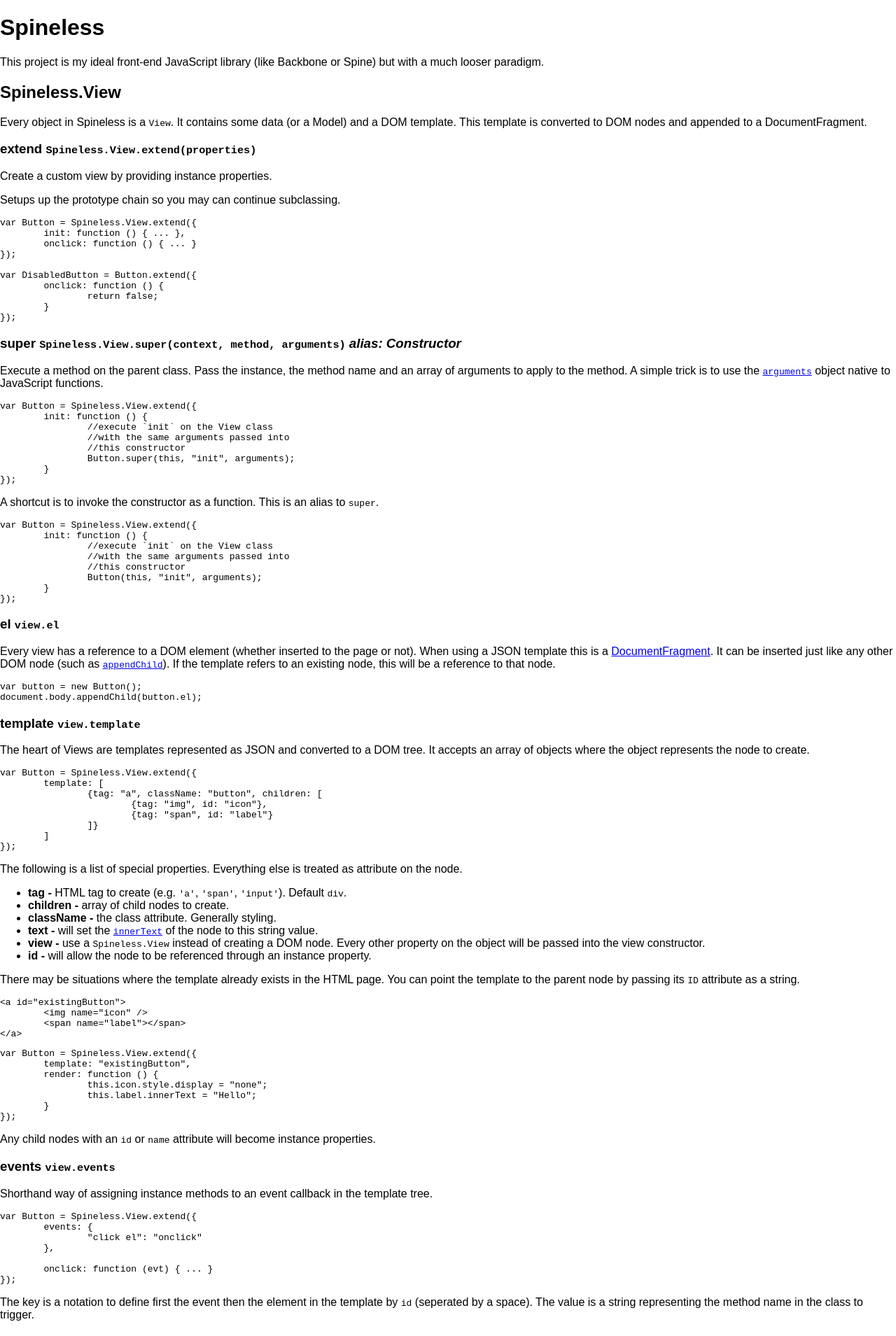
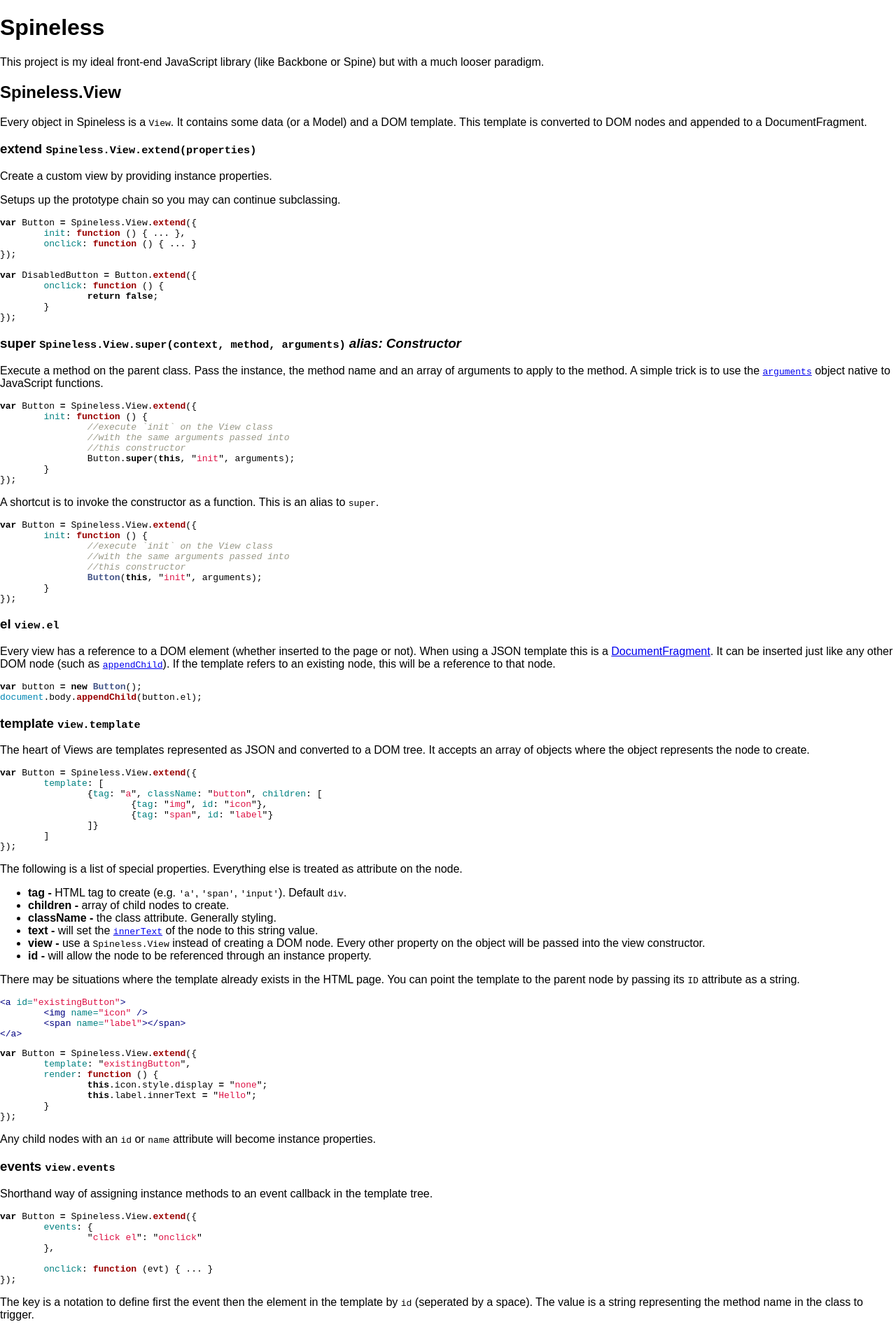
Before and after one commit to louisstow/Spineless, a Jekyll site: the page built from index.md, in a window 1280 px wide. Shown: the top 1909 px of the page at 70% size. Built offline with Jekyll 4.4.1, drawn with Linux system fonts in a browser that asks for light colours; Markdown is read by kramdown in place of the engine named in the settings.

Commit message:
* style that syntax

```diff
--- a/_layouts/index.html
+++ b/_layouts/index.html
@@ -3,6 +3,7 @@
 <head>
 <title>Spineless - Simple DOM based front-end framework</title>
 <link href="stylesheets/global.css" rel="stylesheet" />
+<link href="stylesheets/syntax.css" rel="stylesheet" />
 </head>
 <body>
 {{ content }}
--- /dev/null
+++ b/stylesheets/syntax.css
@@ -0,0 +1,69 @@
+.highlight  { background: #ffffff; }
+.highlight .c { color: #999988; font-style: italic } /* Comment */
+.highlight .err { color: #a61717; background-color: #e3d2d2 } /* Error */
+.highlight .k { font-weight: bold } /* Keyword */
+.highlight .o { font-weight: bold } /* Operator */
+.highlight .cm { color: #999988; font-style: italic } /* Comment.Multiline */
+.highlight .cp { color: #999999; font-weight: bold } /* Comment.Preproc */
+.highlight .c1 { color: #999988; font-style: italic } /* Comment.Single */
+.highlight .cs { color: #999999; font-weight: bold; font-style: italic } /* Comment.Special */
+.highlight .gd { color: #000000; background-color: #ffdddd } /* Generic.Deleted */
+.highlight .gd .x { color: #000000; background-color: #ffaaaa } /* Generic.Deleted.Specific */
+.highlight .ge { font-style: italic } /* Generic.Emph */
+.highlight .gr { color: #aa0000 } /* Generic.Error */
+.highlight .gh { color: #999999 } /* Generic.Heading */
+.highlight .gi { color: #000000; background-color: #ddffdd } /* Generic.Inserted */
+.highlight .gi .x { color: #000000; background-color: #aaffaa } /* Generic.Inserted.Specific */
+.highlight .go { color: #888888 } /* Generic.Output */
+.highlight .gp { color: #555555 } /* Generic.Prompt */
+.highlight .gs { font-weight: bold } /* Generic.Strong */
+.highlight .gu { color: #800080; font-weight: bold; } /* Generic.Subheading */
+.highlight .gt { color: #aa0000 } /* Generic.Traceback */
+.highlight .kc { font-weight: bold } /* Keyword.Constant */
+.highlight .kd { font-weight: bold } /* Keyword.Declaration */
+.highlight .kn { font-weight: bold } /* Keyword.Namespace */
+.highlight .kp { font-weight: bold } /* Keyword.Pseudo */
+.highlight .kr { font-weight: bold } /* Keyword.Reserved */
+.highlight .kt { color: #445588; font-weight: bold } /* Keyword.Type */
+.highlight .m { color: #009999 } /* Literal.Number */
+.highlight .s { color: #d14 } /* Literal.String */
+.highlight .na { color: #008080 } /* Name.Attribute */
+.highlight .nb { color: #0086B3 } /* Name.Builtin */
+.highlight .nc { color: #445588; font-weight: bold } /* Name.Class */
+.highlight .no { color: #008080 } /* Name.Constant */
+.highlight .ni { color: #800080 } /* Name.Entity */
+.highlight .ne { color: #990000; font-weight: bold } /* Name.Exception */
+.highlight .nf { color: #990000; font-weight: bold } /* Name.Function */
+.highlight .nn { color: #555555 } /* Name.Namespace */
+.highlight .nt { color: #000080 } /* Name.Tag */
+.highlight .nv { color: #008080 } /* Name.Variable */
+.highlight .ow { font-weight: bold } /* Operator.Word */
+.highlight .w { color: #bbbbbb } /* Text.Whitespace */
+.highlight .mf { color: #009999 } /* Literal.Number.Float */
+.highlight .mh { color: #009999 } /* Literal.Number.Hex */
+.highlight .mi { color: #009999 } /* Literal.Number.Integer */
+.highlight .mo { color: #009999 } /* Literal.Number.Oct */
+.highlight .sb { color: #d14 } /* Literal.String.Backtick */
+.highlight .sc { color: #d14 } /* Literal.String.Char */
+.highlight .sd { color: #d14 } /* Literal.String.Doc */
+.highlight .s2 { color: #d14 } /* Literal.String.Double */
+.highlight .se { color: #d14 } /* Literal.String.Escape */
+.highlight .sh { color: #d14 } /* Literal.String.Heredoc */
+.highlight .si { color: #d14 } /* Literal.String.Interpol */
+.highlight .sx { color: #d14 } /* Literal.String.Other */
+.highlight .sr { color: #009926 } /* Literal.String.Regex */
+.highlight .s1 { color: #d14 } /* Literal.String.Single */
+.highlight .ss { color: #990073 } /* Literal.String.Symbol */
+.highlight .bp { color: #999999 } /* Name.Builtin.Pseudo */
+.highlight .vc { color: #008080 } /* Name.Variable.Class */
+.highlight .vg { color: #008080 } /* Name.Variable.Global */
+.highlight .vi { color: #008080 } /* Name.Variable.Instance */
+.highlight .il { color: #009999 } /* Literal.Number.Integer.Long */
+
+.type-csharp .highlight .k { color: #0000FF }
+.type-csharp .highlight .kt { color: #0000FF }
+.type-csharp .highlight .nf { color: #000000; font-weight: normal }
+.type-csharp .highlight .nc { color: #2B91AF }
+.type-csharp .highlight .nn { color: #000000 }
+.type-csharp .highlight .s { color: #A31515 }
+.type-csharp .highlight .sc { color: #A31515 }
```
